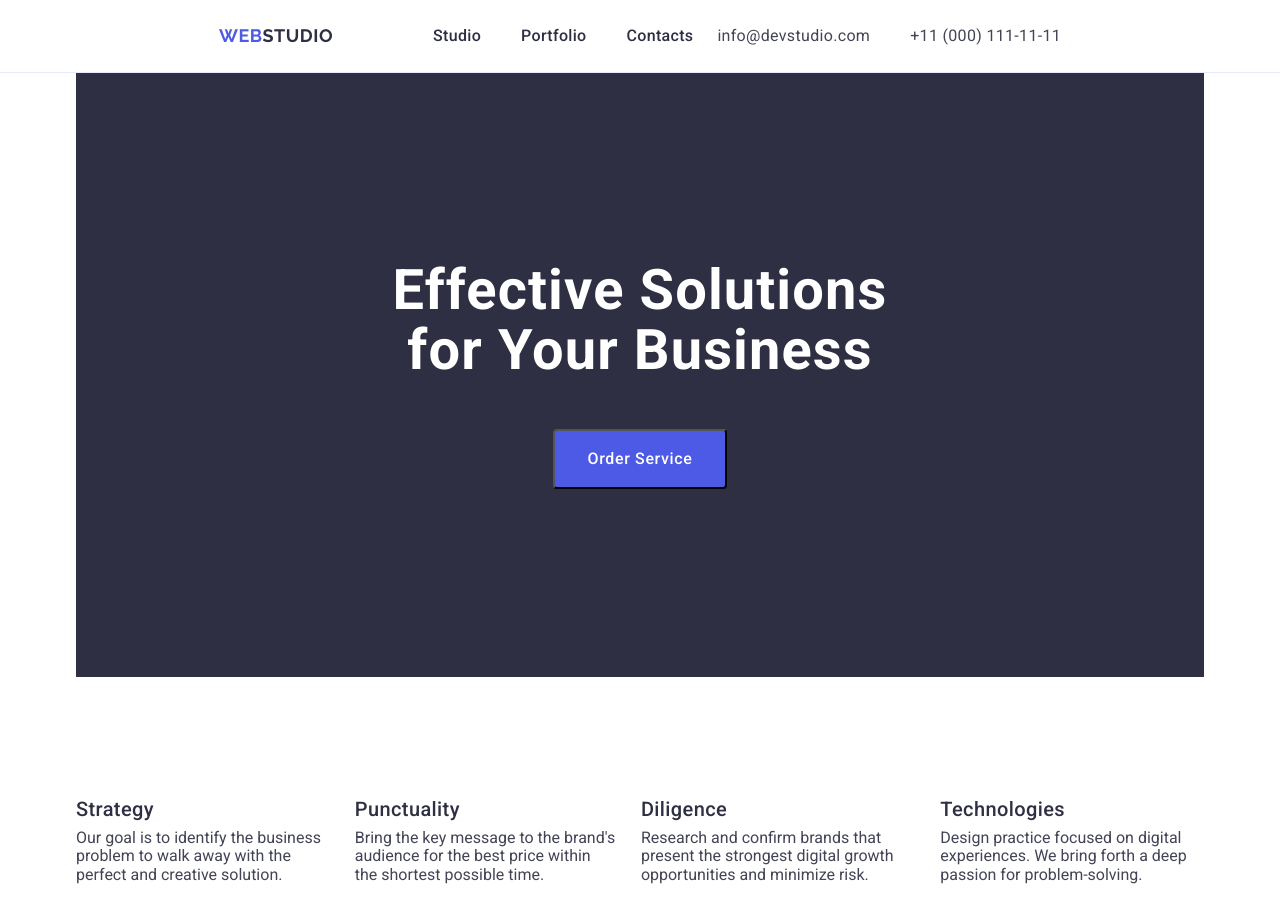
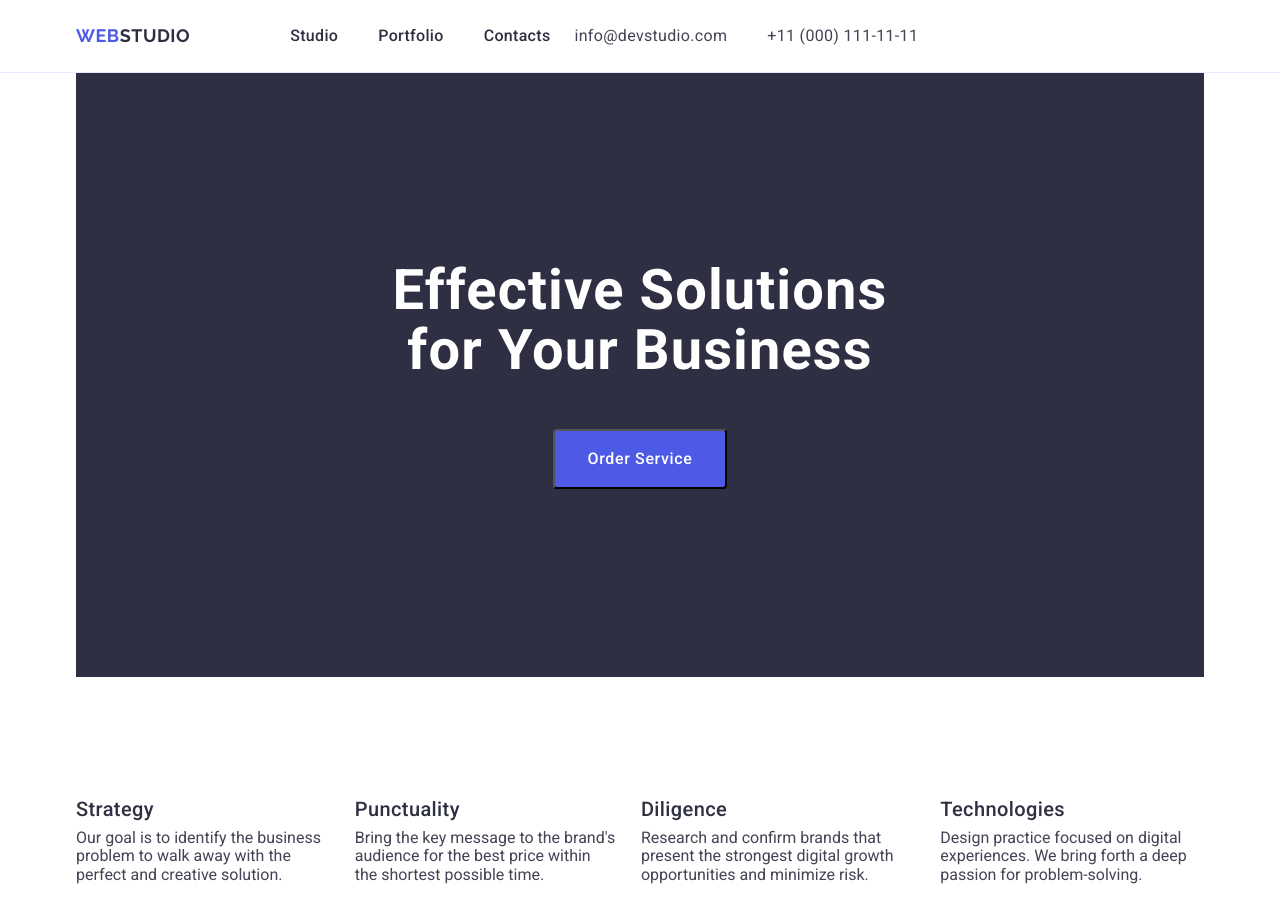
Before and after one commit to SvKost/goit-markup-hw-03, a plain HTML site: page index.html in a window 1280 px wide. Shown: the top 922 px of the page. Drawn offline with nearby package versions, Linux system fonts and the light colour scheme.

Commit message:
Change classes in nav-section

```diff
--- a/css/styles.css
+++ b/css/styles.css
@@ -43,6 +43,10 @@ ul {
 /*Navigation-section*/
 .header {
   border-bottom: 1px solid var(--portfolio-border-color);
+}
+
+.header-inner {
+  display: flex;
 }
 
 .header-menu {
--- a/index.html
+++ b/index.html
@@ -20,7 +20,7 @@
     <header class="header">
       <!--Navigation-section-->
 
-      <div class="header-inner" class="container">
+      <div class="header-inner container">
         <nav class="header-menu">
           <a class="header-logo" href="./index.html"
             >Web<span class="header-logo-accent">Studio</span></a
```
